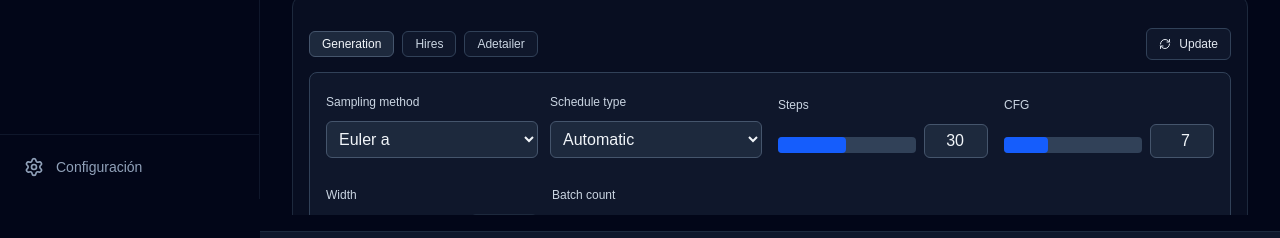
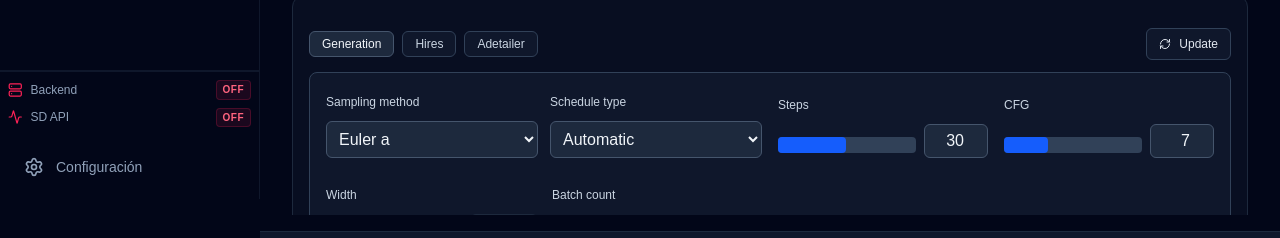
Before and after one commit to ale-aguirre/DA_Manager, a Next.js app in the folder frontend/: page /planner in a window 1280 px wide. Shown: the part 601-839 px from the top of the page. Built offline with nearby package versions, Linux system fonts and the light colour scheme; no server answers.

Commit message:
feat: restore system status badges in sidebar (backend/sd)

```diff
--- a/frontend/src/components/layout/Sidebar.tsx
+++ b/frontend/src/components/layout/Sidebar.tsx
@@ -13,6 +13,7 @@ import {
   ChevronRight,
 } from "lucide-react";
 import { motion } from "framer-motion";
+import { SidebarStatus } from "./SidebarStatus";
 
 const NavLink = ({
   href,
@@ -29,18 +30,15 @@ const NavLink = ({
 }) => (
   <Link
     href={href}
-    className={`flex items-center rounded-lg py-2.5 text-sm font-medium transition-all duration-200 group ${
-      collapsed ? "justify-center px-2" : "gap-3 px-3"
-    } ${
-      active
+    className={`flex items-center rounded-lg py-2.5 text-sm font-medium transition-all duration-200 group ${collapsed ? "justify-center px-2" : "gap-3 px-3"
+      } ${active
         ? "bg-gradient-to-r from-pink-600 to-purple-600 text-white shadow-lg shadow-pink-900/20"
         : "text-slate-400 hover:bg-slate-900 hover:text-pink-400"
       }`}
     title={collapsed ? label : undefined}
   >
     <Icon
-      className={`h-5 w-5 min-w-[20px] ${
-        active ? "text-white" : "group-hover:text-pink-400"
+      className={`h-5 w-5 min-w-[20px] ${active ? "text-white" : "group-hover:text-pink-400"
         }`}
     />
     {!collapsed && (
@@ -158,8 +156,9 @@ export default function Sidebar() {
           />
         </nav>
 
-        {/* Footer Settings */}
-        <div className="p-3 border-t border-slate-900">
+        <div className="mt-auto border-t border-slate-900">
+          <SidebarStatus collapsed={collapsed} />
+          <div className="p-3">
             <NavLink
               href="/settings"
               label="Configuración"
@@ -168,6 +167,7 @@ export default function Sidebar() {
               collapsed={collapsed}
             />
           </div>
+        </div>
       </motion.aside>
     </>
   );
--- /dev/null
+++ b/frontend/src/components/layout/SidebarStatus.tsx
@@ -0,0 +1,51 @@
+import React from "react";
+import { useSystemStatus } from "../../hooks/useSystemStatus";
+import { cn } from "../../lib/utils";
+import { Activity, Server } from "lucide-react";
+import { motion } from "framer-motion";
+
+interface SidebarStatusProps {
+    collapsed: boolean;
+}
+
+export function SidebarStatus({ collapsed }: SidebarStatusProps) {
+    const { backend, sd } = useSystemStatus();
+
+    return (
+        <div className={cn("flex flex-col gap-2 mt-auto p-2 border-t border-slate-900 bg-slate-950/50", collapsed ? "items-center" : "")}>
+            {/* Backend Status */}
+            <div className={cn("flex items-center gap-2 text-xs", collapsed ? "justify-center" : "")} title="Backend Status">
+                <Server className={cn("w-4 h-4", backend ? "text-emerald-500" : "text-rose-500")} />
+                {!collapsed && (
+                    <motion.div
+                        initial={{ opacity: 0 }}
+                        animate={{ opacity: 1 }}
+                        className="flex items-center justify-between w-full"
+                    >
+                        <span className="text-slate-400 font-medium">Backend</span>
+                        <span className={cn("px-1.5 py-0.5 rounded text-[10px] uppercase font-bold tracking-wider", backend ? "bg-emerald-500/10 text-emerald-400 border border-emerald-500/20" : "bg-rose-500/10 text-rose-400 border border-rose-500/20")}>
+                            {backend ? "ON" : "OFF"}
+                        </span>
+                    </motion.div>
+                )}
+            </div>
+
+            {/* SD Status */}
+            <div className={cn("flex items-center gap-2 text-xs", collapsed ? "justify-center" : "")} title="Stable Diffusion Status">
+                <Activity className={cn("w-4 h-4", sd ? "text-emerald-500" : "text-rose-500")} />
+                {!collapsed && (
+                    <motion.div
+                        initial={{ opacity: 0 }}
+                        animate={{ opacity: 1 }}
+                        className="flex items-center justify-between w-full"
+                    >
+                        <span className="text-slate-400 font-medium">SD API</span>
+                        <span className={cn("px-1.5 py-0.5 rounded text-[10px] uppercase font-bold tracking-wider", sd ? "bg-emerald-500/10 text-emerald-400 border border-emerald-500/20" : "bg-rose-500/10 text-rose-400 border border-rose-500/20")}>
+                            {sd ? "ON" : "OFF"}
+                        </span>
+                    </motion.div>
+                )}
+            </div>
+        </div>
+    );
+}
--- /dev/null
+++ b/frontend/src/hooks/useSystemStatus.ts
@@ -0,0 +1,51 @@
+import { useState, useEffect } from "react";
+
+const BASE_URL = (typeof process !== "undefined" && process.env && typeof process.env.NEXT_PUBLIC_API_BASE_URL === "string" && process.env.NEXT_PUBLIC_API_BASE_URL.trim())
+    ? String(process.env.NEXT_PUBLIC_API_BASE_URL).trim()
+    : "http://127.0.0.1:8000";
+
+interface SystemStatus {
+    backend: boolean;
+    sd: boolean;
+    loading: boolean;
+}
+
+export function useSystemStatus() {
+    const [status, setStatus] = useState<SystemStatus>({
+        backend: false,
+        sd: false,
+        loading: true,
+    });
+
+    const checkStatus = async () => {
+        let backend = false;
+        let sd = false;
+
+        try {
+            // 1. Check Backend
+            const resBackend = await fetch(`${BASE_URL}/`, { method: 'GET' });
+            if (resBackend.ok) {
+                backend = true;
+                // 2. Check SD (only if backend is up)
+                // We use /reforge/options as a lightweight ping for SD connection
+                const resSD = await fetch(`${BASE_URL}/reforge/options`, { method: 'GET' });
+                if (resSD.ok) {
+                    sd = true;
+                }
+            }
+        } catch (error) {
+            // Silent fail
+        }
+
+        setStatus({ backend, sd, loading: false });
+    };
+
+    useEffect(() => {
+        checkStatus();
+        const interval = setInterval(checkStatus, 30000); // 30s
+        return () => clearInterval(interval);
+        // eslint-disable-next-line react-hooks/exhaustive-deps
+    }, []);
+
+    return status;
+}
--- /dev/null
+++ b/frontend/src/lib/utils.ts
@@ -0,0 +1,3 @@
+export function cn(...classes: (string | undefined | null | false)[]) {
+    return classes.filter(Boolean).join(" ");
+}
```
Lines whose indentation alone changed are shown as unchanged.
